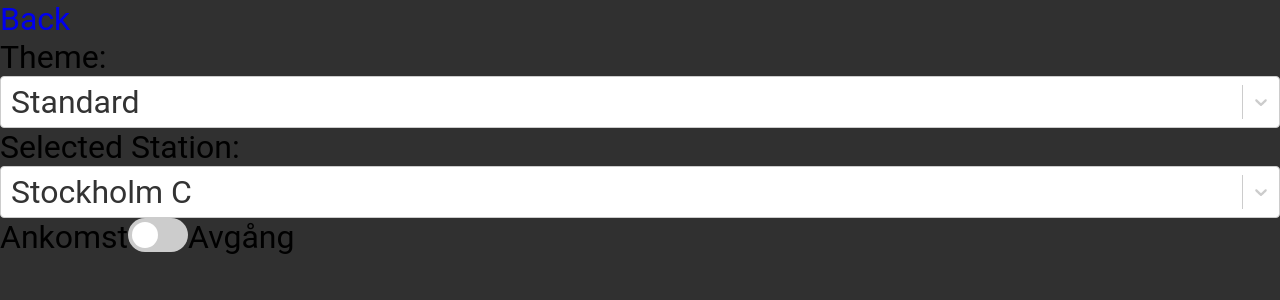
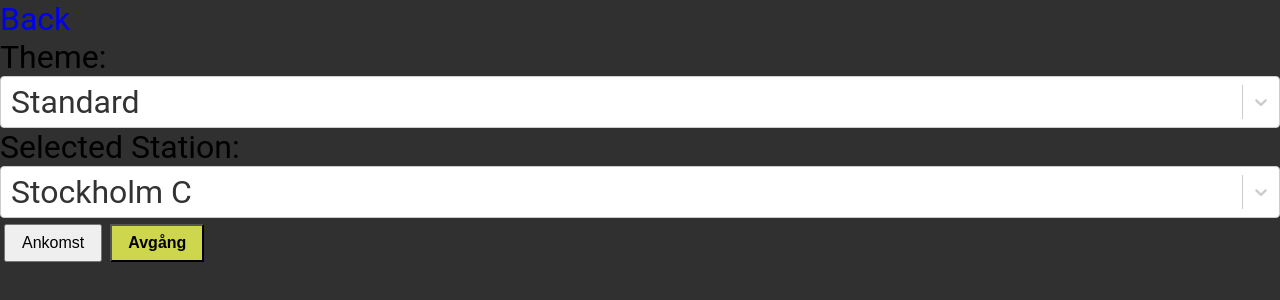
Before and after one commit to Team-Civitas/TrainInformationSignWebsite, a React (Vite) app: page /Settings in a window 1280 px wide. Shown: the top 300 px of the page. Built offline with nearby package versions, Linux system fonts and the light colour scheme; no server answers.

Commit message:
changed ankomst/angång to a segmented control

```diff
--- a/src/pages/Settings/Setting.css
+++ b/src/pages/Settings/Setting.css
@@ -1,54 +1,12 @@
-/* The switch - the box around the slider */
-.switch {
-  position: relative;
-  display: inline-block;
-  width: 60px;
-  height: 34px;
+.ArrivalButton,
+.DepartureButton {
+  padding: 8px 16px;
+  margin: 0 4px;
+  font-size: 16px;
 }
 
-/* Hide default HTML checkbox */
-.switch input {
-  opacity: 0;
-  width: 0;
-  height: 0;
+.activeButton {
+  font-weight: bold;
+  background-color: #ced64d;
+  color: black;
 }
-
-/* The slider */
-.slider {
-  position: absolute;
-  cursor: pointer;
-  top: 0;
-  left: 0;
-  right: 0;
-  bottom: 0;
-  background-color: #ccc;
-  -webkit-transition: .4s;
-  transition: .4s;
-}
-
-.slider:before {
-  position: absolute;
-  content: "";
-  height: 26px;
-  width: 26px;
-  left: 4px;
-  bottom: 4px;
-  background-color: white;
-  -webkit-transition: .4s;
-  transition: .4s;
-}
-
-input:checked + .slider:before {
-  -webkit-transform: translateX(26px);
-  -ms-transform: translateX(26px);
-  transform: translateX(26px);
-}
-
-/* Rounded sliders */
-.slider.round {
-  border-radius: 34px;
-}
-
-.slider.round:before {
-  border-radius: 50%;
-}
--- a/src/pages/Settings/Settings.jsx
+++ b/src/pages/Settings/Settings.jsx
@@ -21,8 +21,14 @@ function Settings() {
     label: t,
   }));
 
-  function changeArrival(event) {
-    setArrival(event.target.checked)
+
+
+  function setArrivalButton() {
+    setArrival(true)
+  }
+
+  function setDepartureButton() {
+    setArrival(false)
   }
 
   return (
@@ -52,12 +58,19 @@ function Settings() {
       </div>
 
       <div>
-        Ankomst
-        <label className="switch">
-          <input type="checkbox" checked={showArrivals} onChange={changeArrival}/>
-          <span className="slider round"></span>
-        </label>
-        Avgång
+        <button
+          onClick={setArrivalButton}
+          className={`ArrivalButton ${showArrivals ? 'activeButton' : ''}`}
+        >
+          Ankomst
+        </button>
+        <button
+          onClick={setDepartureButton}
+          className={`DepartureButton ${!showArrivals ? 'activeButton' : ''}`}
+        >
+          Avgång
+        </button>
+
       </div>
 
     </div>
```
